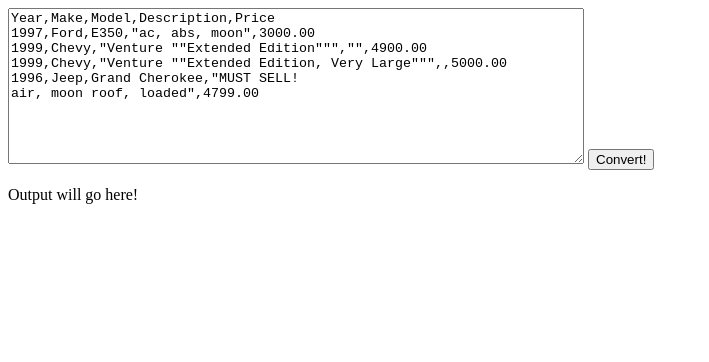
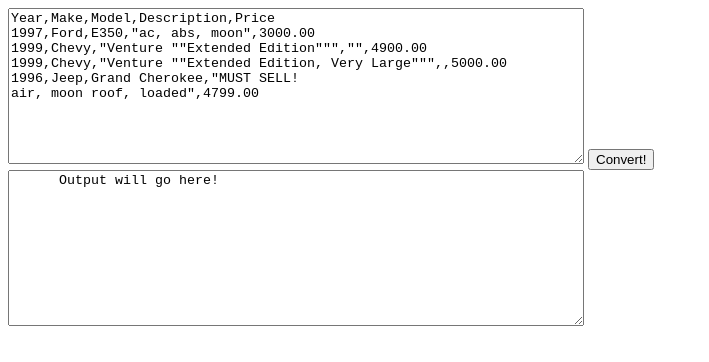
Before and after one commit to alangfiles/csvconverter, a plain HTML site: page index.html in a window 1280 px wide. Shown: the whole page, without its empty margins (0-709 px from the left). Drawn offline with Linux system fonts and the light colour scheme.

Commit message:
Update index.html

```diff
--- a/index.html
+++ b/index.html
@@ -19,9 +19,9 @@ air, moon roof, loaded",4799.00
     </textarea>
     <input type="button" name="convert" value="Convert!" onclick="CSV2JSON();" id="convert-button">
     <br>
-    <p id="json-output">
+    <textarea id="json-output">
       Output will go here!
-    </p>
+    </textarea>
     <script src="CSV2JSON.js"></script>
   </body>
 </html>
```
